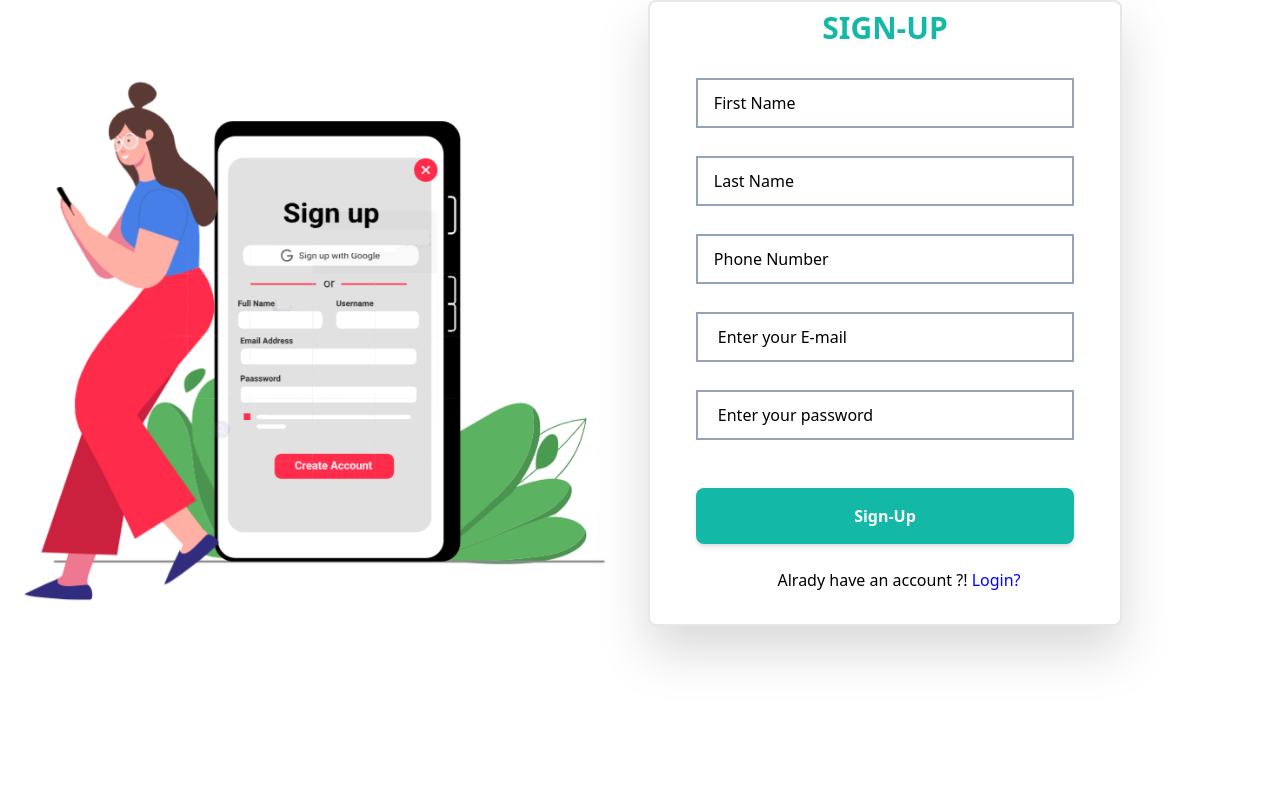
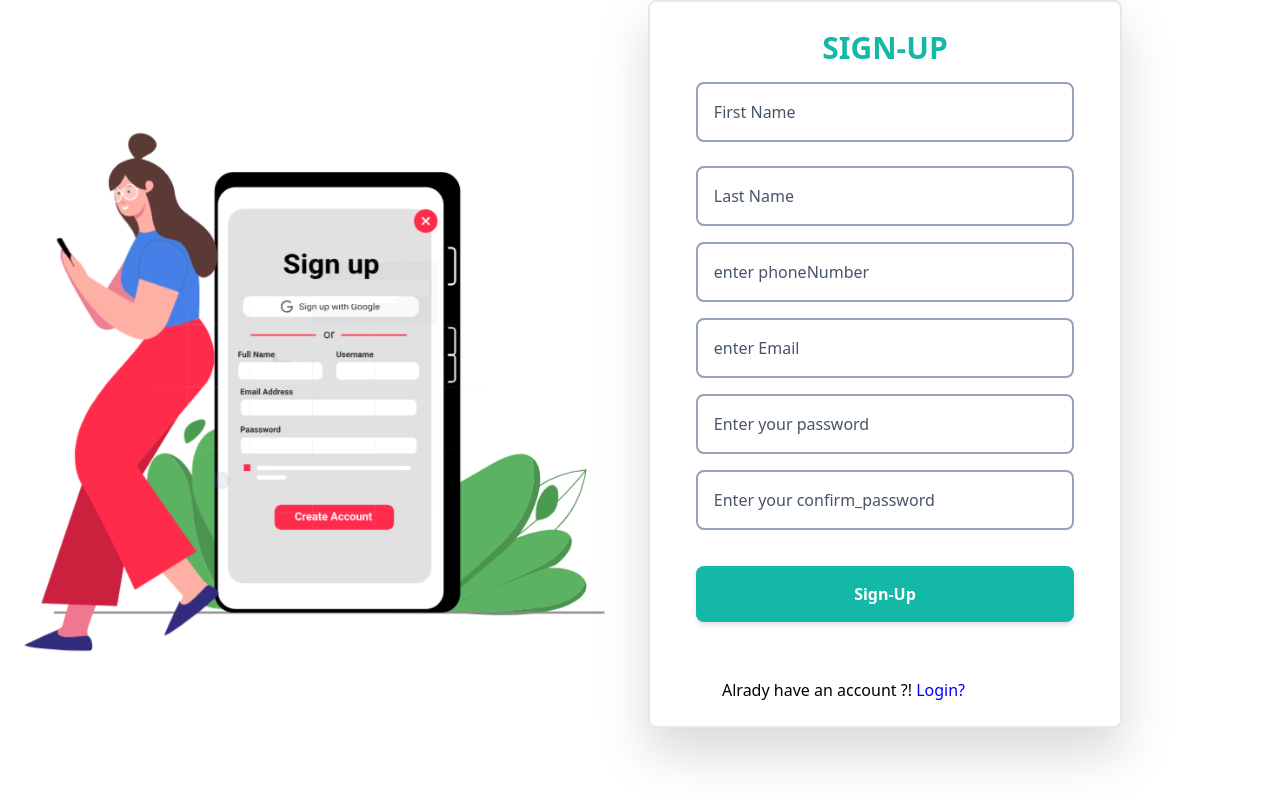
Before and after one commit to FCIamira/Hitch_hiker, a Vue app: page /signup in a window 1280 px wide. Built offline with nearby package versions, Linux system fonts and the light colour scheme.

Commit message:
edit login &&sinup

```diff
--- a/package.json
+++ b/package.json
@@ -11,10 +11,11 @@
     "@fortawesome/fontawesome-free": "^6.4.2",
     "core-js": "^3.8.3",
     "register-service-worker": "^1.7.2",
-    "vee-validate": "^4.11.3",
+    "vee-validate": "^4.11.6",
     "vue": "^3.2.13",
     "vue-router": "^4.0.3",
-    "vuex": "^4.0.0"
+    "vuex": "^4.0.0",
+    "yup": "^1.2.0"
   },
   "devDependencies": {
     "@babel/core": "^7.12.16",
--- a/src/views/login.vue
+++ b/src/views/login.vue
@@ -1,37 +1,46 @@
 <template>
-  <div class="backg grid grid-cols-2 grid-flow-col gap-4">
-    <div><img src="../assets/login-page.png" /></div>
-    <!-- <div class="bg-black h-screen w-full"> -->
-    <form
-      @submit.prevent="login"
-      class="bg-white mt-24 p-2 w-3/4 h-4/6 mar order-solid border-2 rounded-lg drop-shadow-2xl"
+<div
+class="backg grid items-center md:grid-cols-2 grid-cols-1 grid-flow-col gap-4"
 >
-      <div id="label1" class="pt-8 w-full text-center pb-2">
-        <label for="username" class="block text-sm font-bold text-black">
-        </label>
-        <input
-          type="text"
-          class="p-4 w-10/12 border-2 border-slate-400 placeholder-black"
-          v-model="username"
-          placeholder="Enter your name"
-        />
-        <p class="mt-2 invisible peer-invalid:visible text-pink-600 text-sm">
-          Please provide a valid .
-        </p>
-        <div class="w-12"></div>
+<div class="md:block hidden">
+<img src="../assets/login-page.png" />
 </div>
 
-      <div id="label2" class="pt-8 w-full text-center pb-2">
-        <!-- <label for="password" class="block text-sm font-bold text-black">password</label> -->
-        <input
+<!-- <div class="bg-black h-screen w-full"> -->
+<Form
+:validation-schema="schema" @submit="onSubmit"
+@submit.prevent="login"
+class="bg-white   p-2 w-3/4 h-4/4 md:m-0 mx-auto order-solid border-2 rounded-lg drop-shadow-2xl"
+>
+<div id="label3" class="pt-5 w-full text-center pb-2">
+
+<p class="text-3xl flex justify-center text-teal-500 font-bold">
+LOGIN
+</p>
+<label
+for="username"
+class="block text-sm font-bold text-black"
+></label>
+<Field
+type="text"
+name="firstname"
+class="p-4 m-4 w-10/12 border-2 border-slate-400 rounded-lg placeholder-slate-600"
+v-model="firstname"
+placeholder="First Name"
+/>
+<ErrorMessage name="firstname" class="text-red-600 block" >
+</ErrorMessage>
+<Field
+type="password"
+name="password"
+class="p-4 m-2 w-10/12 border-2 border-slate-400 rounded-lg placeholder-slate-600"
 v-model="password"
 placeholder="Enter your password"
-          type="password" min="8"
-          class="w-10/12 border-2 border-slate-400 placeholder-black"
 />
-        <p class="mt-2 invisible peer-invalid:visible text-pink-600 text-sm">
-          Please provide a valid password .
-        </p>
+<ErrorMessage name="password"
+ class="text-red-600 block">
+</ErrorMessage>
+</div>
 <div class="labrl3 p-4 ml-11 flex flex-row-1">
             <label for="checkbox" class="mr-24  ">
               <input id="checkbox" type="checkbox" class="w-4 h-4 mr-3" />Remember me</label
@@ -39,60 +48,49 @@
             <a href="#" style="color: blue"> ForgetPassword?</a>
         </div>
 <div class="w-full text-center pb-2">
+
 <button
 @click="login"
 class="mt-5 p-4 w-10/12 bg-teal-500 text-white font-semibold rounded-lg shadow-md hover:bg-teal-700 focus:outline-none focus:ring-2 focus:ring-blue-400 focus:ring-opacity-75"
 >
-            Login
+LOGIN
 </button>
 </div>
+<div class="registerlink p-4 mx-5 ml-12">
+<ErrorMessage>
+Alrady have an account ?!
+<a href="./login" style="color: blue"> Login?</a>
+</ErrorMessage>
 </div>
-
 <div class="registerlink p-4 ml-44">
         <p>
           Do not Have an account?!
           <a href="./signup" style="color: blue"> Register?</a>
         </p>
       </div>
-
-    </form>
+</Form>
 </div>
-
-  <p>{{ loginError }}</p>
 </template>
 
 <script setup>
-import { useRouter } from "vue-router";
+// import { useRouter } from "vue-router";
 import { ref } from "vue";
+import { Form, Field ,ErrorMessage} from 'vee-validate';
+import * as yup from 'yup';
 
-let username = ref("");
-let password = ref("");
-let errormsg = ref("errrrrror");
+const schema = yup.object({
+firstname:yup.string().required(),
 
-// let UsernameValid = ref(true);
-// let PasswordValid = ref(true);
-let loginError = ref("");
+password: yup.string().required().min(8),
+});
 
-let router = useRouter();
+let onSubmit=ref(()=> {
 
-const login = () => {
-  if (
-    username.value  &&
-    password.value
-  ) {
-    router.push({ name: "home" });
-  }
-    else {
-    alert(errormsg.value)
-  }
-};
+})
 
-// const goToMain = () => {
-//   router.push({ name: "mainPage" });
-// };
 </script>
 <style>
-input {
+Field {
 width: 350px;
 height: 50px;
 padding: 20px;
--- a/src/views/signup.vue
+++ b/src/views/signup.vue
@@ -7,68 +7,80 @@
 </div>
 
 <!-- <div class="bg-black h-screen w-full"> -->
-    <form
+<Form
+:validation-schema="schema" @submit="onSubmit"
 @submit.prevent="login"
-      class="bg-white mt-24 p-2 w-3/4 h-4/4 md:m-0 mx-auto order-solid border-2 rounded-lg drop-shadow-2xl"
+class="bg-white   p-2 w-3/4 h-4/4 md:m-0 mx-auto order-solid border-2 rounded-lg drop-shadow-2xl"
 >
+<div id="label3" class="pt-5 w-full text-center pb-2">
+
 <p class="text-3xl flex justify-center text-teal-500 font-bold">
 SIGN-UP
 </p>
-      <div id="label1" class="pt-8 w-full text-center ">
 <label
 for="username"
 class="block text-sm font-bold text-black"
 ></label>
-        <input
+<Field
 type="text"
-          class="p-4 w-10/12 border-2 border-slate-400 placeholder-black"
+name="firstname"
+class="p-4 m-4 w-10/12 border-2 border-slate-400 rounded-lg placeholder-slate-600"
 v-model="firstname"
 placeholder="First Name"
 />
-        <p class="mt-2 invisible peer-invalid:visible text-pink-600 text-sm">
-          Please provide a valid .
-        </p>
-        <input
+<ErrorMessage name="firstname" class="text-red-600 block" >
+</ErrorMessage>
+<Field
 type="text"
-          class="p-4 w-10/12 border-2 border-slate-400 placeholder-black"
+name="lastname"
+class="p-4 m-2 w-10/12 border-2 border-slate-400 rounded-lg placeholder-slate-600"
 v-model="lastname"
 placeholder="Last Name"
 />
-
-        <p class="mt-2 invisible peer-invalid:visible text-pink-600 text-sm">
-          Please provide a valid .
-        </p>
-      </div>
-
-      <div id="label2" class=" w-full text-center pb-2">
-        <input
+<ErrorMessage  name="lastname"
+ class="text-red-600 block ">
+</ErrorMessage>
+<Field
 type="number"
-          class="p-4 w-10/12 border-2 border-slate-400 placeholder-black"
+name="phoneNumber"
+class="p-4 m-2 w-10/12 border-2 border-slate-400 rounded-lg placeholder-slate-600"
 v-model="phoneNumber"
-          placeholder="Phone Number"
+placeholder="enter phoneNumber"
 />
-      </div>
-
-      <div id="label3" class="pt-5 w-full text-center pb-2">
-        <!-- <label for="password" class="block text-sm font-bold text-black">password</label> -->
-        <input
+<ErrorMessage class="text-red-600 block" name="phoneNumber"
+>
+</ErrorMessage>
+<Field
+type="email"
+name="email"
+class="p-4 m-2 w-10/12 border-2 border-slate-400 rounded-lg placeholder-slate-600"
 v-model="email"
-          placeholder="Enter your E-mail"
-          type="email"
-          class="w-10/12 border-2 border-slate-400 placeholder-black"
+placeholder="enter Email "
 />
-        <p class="mt-2 invisible peer-invalid:visible text-pink-600 text-sm">
-          Please provide a valid email .
-        </p>
-        <input
+<ErrorMessage name="email"
+ class="text-red-600 block">
+</ErrorMessage>
+<Field
+type="password"
+name="password"
+class="p-4 m-2 w-10/12 border-2 border-slate-400 rounded-lg placeholder-slate-600"
 v-model="password"
 placeholder="Enter your password"
+/>
+<ErrorMessage name="password"
+ class="text-red-600 block">
+</ErrorMessage>
+<Field
 type="password"
-          class="w-10/12 border-2 border-slate-400 placeholder-black"
+name="confirm_password"
+class="p-4 m-2 w-10/12 border-2 border-slate-400 rounded-lg placeholder-slate-600"
+v-model="confirm_password"
+placeholder="Enter your confirm_password"
 />
-        <p class="mt-2 invisible peer-invalid:visible text-pink-600 text-sm">
-          Please provide a valid password .
-        </p>
+<ErrorMessage name="confirm_password"
+ class="text-red-600 block">
+</ErrorMessage>
+</div>
 <div class="w-full text-center pb-2">
 <button
 @click="login"
@@ -78,59 +90,48 @@
 </button>
 </div>
 <div class="registerlink p-4 mx-5 ml-12">
+<ErrorMessage>
+Alrady have an account ?!
+<a href="./login" style="color: blue"> Login?</a>
+</ErrorMessage>
+</div>
+<!-- </div> -->
+<div class="registerlink p-4 mx-5 ml-12">
           <p>
             Alrady have an account ?!
             <a href="./login" style="color: blue"> Login?</a>
           </p>
         </div>
-      </div>
-    </form>
+</Form>
 </div>
 <p>{{ loginError }}</p>
 </template>
 
 <script setup>
-import { useRouter } from "vue-router";
+// import { useRouter } from "vue-router";
 import { ref } from "vue";
+import { Form, Field ,ErrorMessage} from 'vee-validate';
+import * as yup from 'yup';
 
-let firstname = ref("");
-let lastname = ref("");
-let email = ref("");
-let phoneNumber = ref("");
-let password = ref("");
-let errormsg = ref("errrrrror");
+const schema = yup.object({
+firstname:yup.string().required(),
+lastname:yup.string().required(),
+email: yup.string().email().required(),
+phoneNumber:yup.string().required(),
+password: yup.string().required().min(8),
+confirm_password:yup.string()
+    .required()
+    .min(8)
+    .oneOf([yup.ref('password'), null], 'Passwords must match'), // Ensure password and confirm_password match
+});
 
+let onSubmit=ref((values)=> {
+alert(JSON.stringify(values, null, 2));
+})
 
-
-// let UsernameValid = ref(true);
-// let PasswordValid = ref(true);
-let loginError = ref("");
-
-let router = useRouter();
-
-const login = () => {
-  if (
-    firstname.value  &&
-    lastname.value  &&
-    password.value &&
-     email.value &&
-    phoneNumber.value
-
-
-  ) {
-    router.push({ name: "home" });
-  }
-   else {
-    alert(errormsg.value)
-  }
-};
-
-// const goToMain = () => {
-//   router.push({ name: "mainPage" });
-// };
 </script>
 <style>
-input {
+Field {
 width: 350px;
 height: 50px;
 padding: 20px;
```
Also changed, not shown: 1 other file (tests, documents, lock files or other folders). Lines whose indentation alone changed are shown as unchanged.
